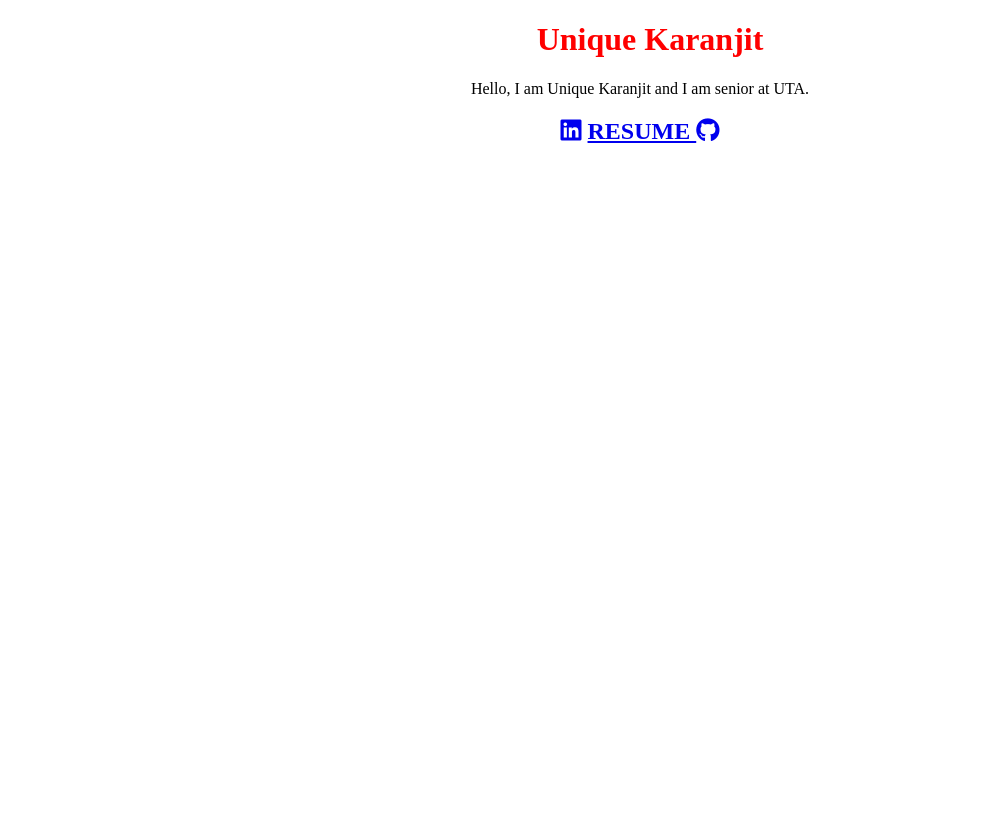
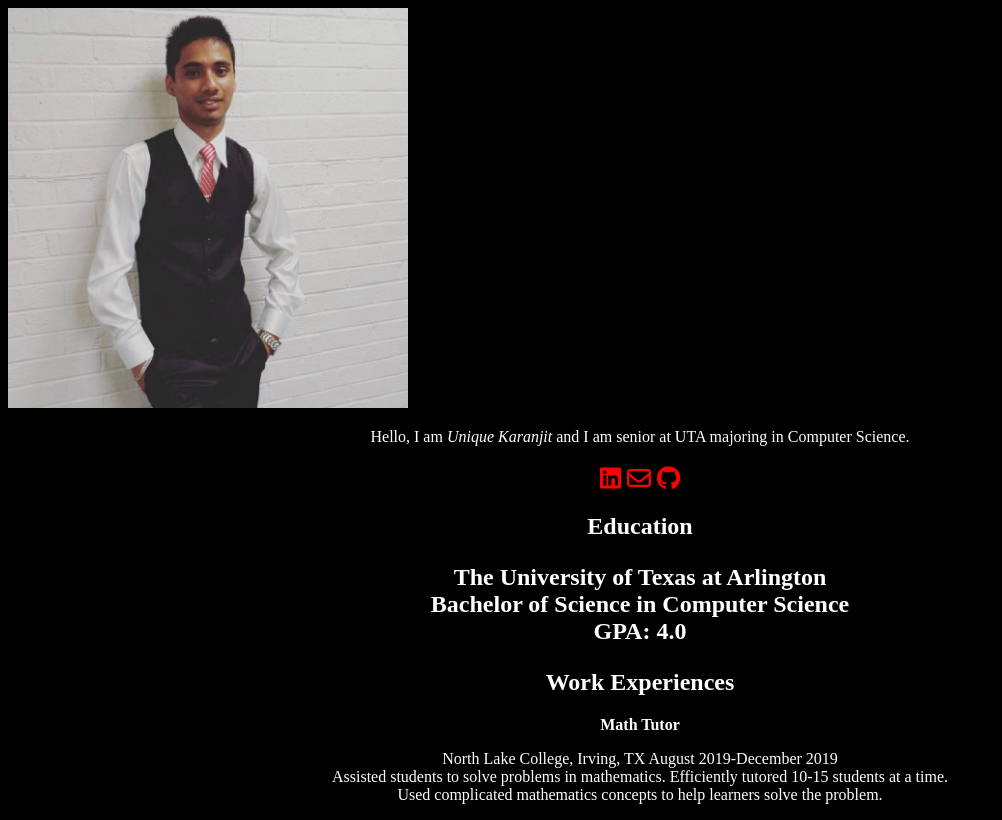
Before and after one commit to unique-k/unique-k.github.io, a plain HTML site: page index.htm in a window 1280 px wide. Shown: the whole page, without its empty margins (0-1002 px from the left). Drawn offline with Linux system fonts and the light colour scheme.

Commit message:
Add files via upload

```diff
--- a/first_css.css
+++ b/first_css.css
@@ -1,11 +1,17 @@
 body
 {
-	background-image: url("notebook.jpg");
+background-color: black;
 }
-h1 {
-  color: red;
+h1
+{
+  color: white;
   margin-left: 20px;
 }
-h1,p,h2{
+h1,p,h2
+{	color: white;
 	text-align: center;
 }
+a
+{
+	color:red;
+}
--- a/index.htm
+++ b/index.htm
@@ -1,18 +1,11 @@
 <!DOCTYPE html>
 <html>
 <head>
-<style>
-#corner{
-  border-radius: 5px;
-  border: 1px solid black;
-  padding: 10px;
-  width: 50px;
-  height: 15px;
-}
-</style>
- <!-- JavaScript-->
-<script src="https://kit.fontawesome.com/318f0f2792.js"crossorigin="anonymous"></script>
-<link rel="stylesheet" type="text/css" href="first_css.css">
+
+<title>Unique's info</title>
+<meta charset = "UTF-8">
+<script src="https://kit.fontawesome.com/318f0f2792.js"crossorigin="anonymous"></script> <!-- Linking for icons -->
+<link rel="stylesheet" type="text/css" href="first_css.css"> <!-- Linking CSS -->
 
 
 
@@ -20,17 +13,28 @@
 
 <body>
 
-<h1>Unique Karanjit</h1>
-<p>Hello, I am Unique Karanjit and I am senior at UTA.</p>
+
+<img src="unique.jpg" alt="Profile Picture"width="400" height="400" />
+<p>Hello, I am <em>Unique Karanjit</em> and I am senior at UTA majoring in Computer Science. </p>
 
 
-<!-- buttons for linkedin, contact, resume, and github-->
-<!-- need to add contact later on -->
+<!-- buttons for linkedin, contact and github-->
 <h2>
 
 <a href = "https://www.linkedin.com/in/unique-karanjit-601875145/"> <i class="fab fa-linkedin"></i></a>
-<a href = "https://mavsuta-my.sharepoint.com/:b:/r/personal/unique_karanjit_mavs_uta_edu/Documents/Resume/Unique_Resume.pdf?csf=1&web=1&e=Y7g1Jn"> RESUME </a>
+<a href = "mailto: unique.karanjit@mavs.uta.edu"><i class="far fa-envelope"></i></a>
 <a href = "https://github.com/unique-k"> <i class="fab fa-github"></i> </a></h2>
+
+<h2> Education <h2>
+<p> The University of Texas at Arlington<br>
+Bachelor of Science in Computer Science<br>
+GPA: 4.0 </p>
+<h2> Work Experiences </h2>
+<p> <b> Math Tutor </b> </p>
+<p>North Lake College, Irving, TX                                                         August 2019-December 2019<br>
+Assisted students to solve problems in mathematics. Efficiently tutored 10-15 students at a time.<br>
+Used complicated mathematics concepts to help learners solve the problem.
+</p>
 
 </body>
 </html>
```
Also changed, not shown: unique.jpg (added).
